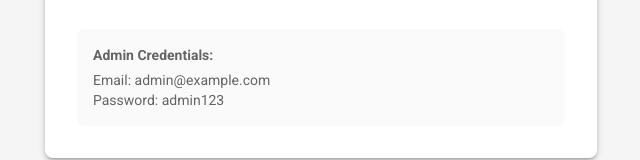
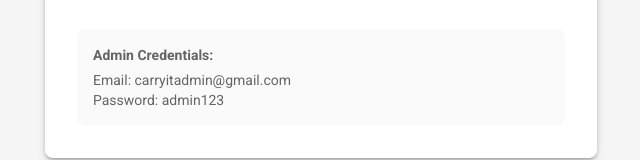
Before and after one commit to tobiusaolo/Carryitrentals, a React (Create React App) app in the folder frontend/: page /#/admin-login in a window 1280 px wide. Shown: the part 630-790 px from the top of the page, without its empty margins (319-959 px from the left). Built offline with nearby package versions, Linux system fonts and the light colour scheme; no server answers.

Commit message:
Fix admin credentials: carryitadmin@gmail.com + admin123

```diff
--- a/frontend/src/pages/Auth/AdminLoginPage.js
+++ b/frontend/src/pages/Auth/AdminLoginPage.js
@@ -178,7 +178,7 @@ const AdminLoginPage = () => {
               <strong>Admin Credentials:</strong>
             </Typography>
             <Typography variant="body2" color="text.secondary">
-              Email: admin@example.com
+              Email: carryitadmin@gmail.com
             </Typography>
             <Typography variant="body2" color="text.secondary">
               Password: admin123
```
Also changed, not shown: 5 other files (tests, documents, lock files or other folders).
